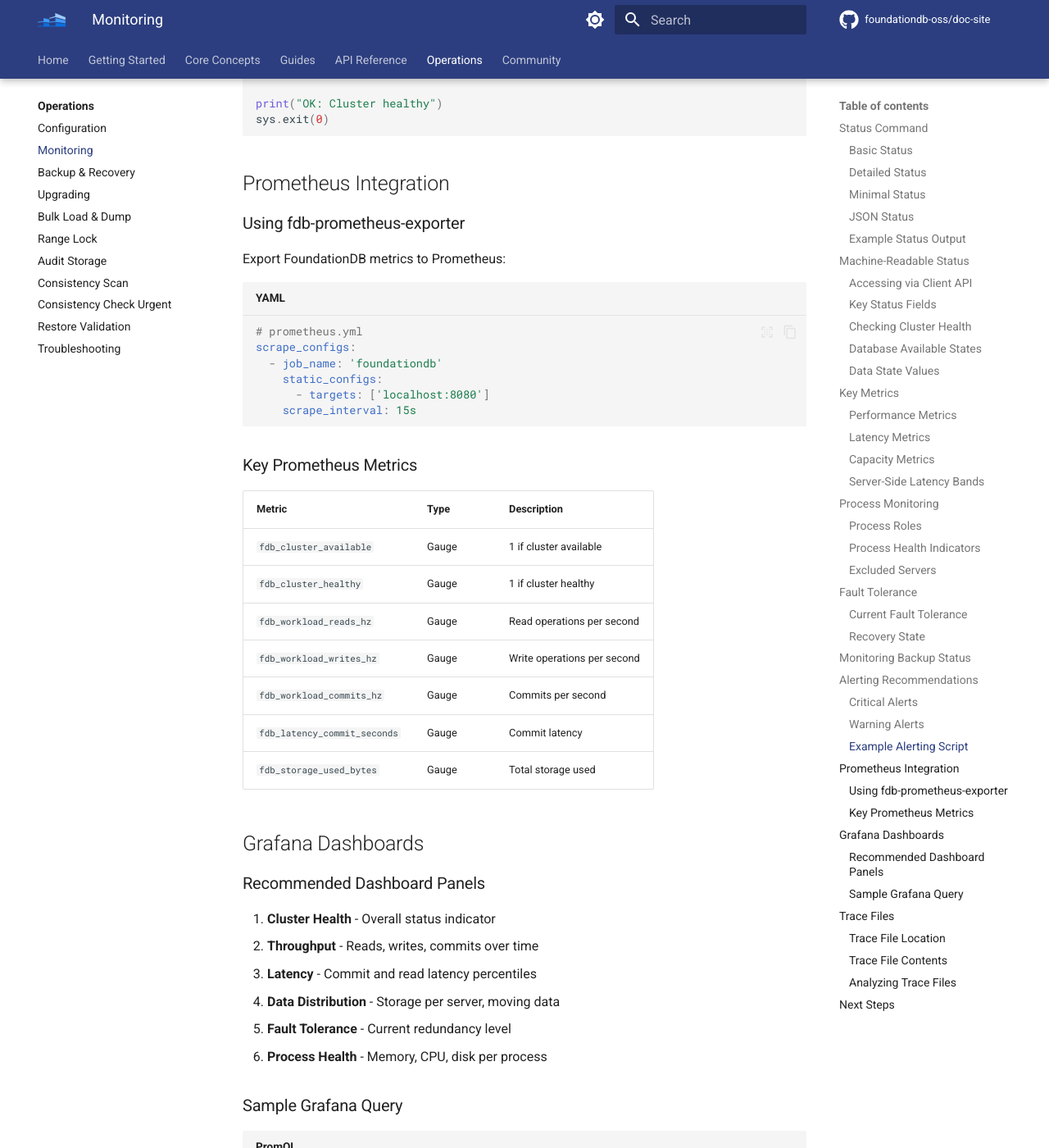
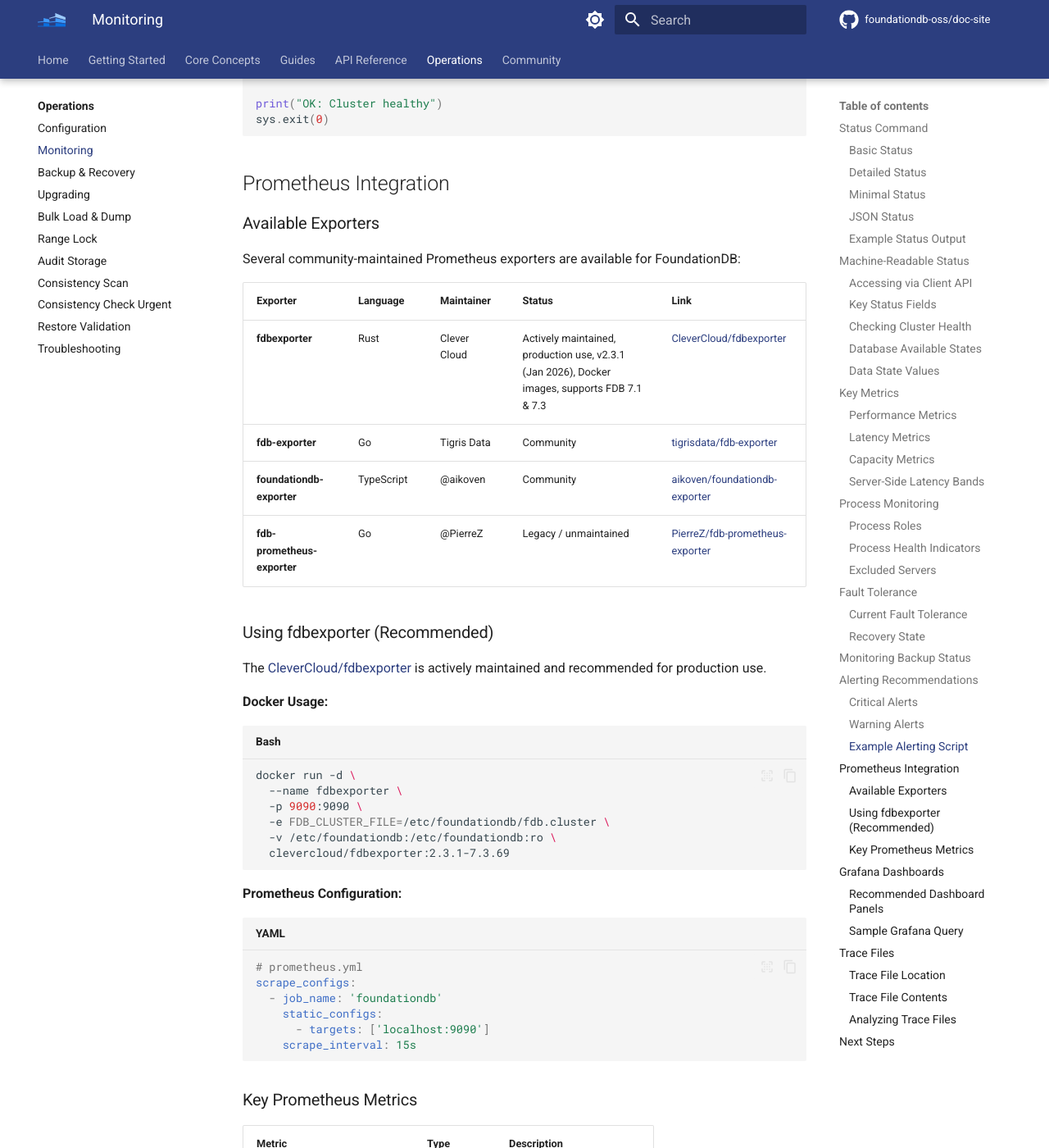
Before and after one commit to foundationdb-oss/doc-site, an MkDocs documentation site: the page built from docs/operations/monitoring.md, in a window 1280 px wide and 1400 px high, scrolled down 8988 px. Shown: the whole window at 82% size. Built offline with MkDocs 1.6.1 and Material for MkDocs 9.7.7, drawn with Linux system fonts in a browser that asks for light colours; comment, search, counter and statistics services are not loaded; the version menu is left out.

Commit message:
Update Prometheus exporter references in monitoring page
- Replace generic fdb-prometheus-exporter reference with table listing 4 community exporters
- Feature CleverCloud/fdbexporter (actively maintained, v2.3.1) with Docker usage example
- Update Prometheus scrape config to use port 9090 (fdbexporter default)
- Preserve Key Prometheus Metrics subsection unchanged
- Build verification: mkdocs build successful

Agent-Id: agent-7ec5c047-71fe-4026-aa61-09734e5a5e6e

````diff
--- a/docs/operations/monitoring.md
+++ b/docs/operations/monitoring.md
@@ -352,16 +352,40 @@ sys.exit(0)
 
 ## Prometheus Integration
 
-### Using fdb-prometheus-exporter
+### Available Exporters
 
-Export FoundationDB metrics to Prometheus:
+Several community-maintained Prometheus exporters are available for FoundationDB:
+
+| Exporter | Language | Maintainer | Status | Link |
+|----------|----------|------------|--------|------|
+| **fdbexporter** | Rust | Clever Cloud | Actively maintained, production use, v2.3.1 (Jan 2026), Docker images, supports FDB 7.1 & 7.3 | [CleverCloud/fdbexporter](https://github.com/CleverCloud/fdbexporter) |
+| **fdb-exporter** | Go | Tigris Data | Community | [tigrisdata/fdb-exporter](https://github.com/tigrisdata/fdb-exporter) |
+| **foundationdb-exporter** | TypeScript | @aikoven | Community | [aikoven/foundationdb-exporter](https://github.com/aikoven/foundationdb-exporter) |
+| **fdb-prometheus-exporter** | Go | @PierreZ | Legacy / unmaintained | [PierreZ/fdb-prometheus-exporter](https://github.com/PierreZ/fdb-prometheus-exporter) |
+
+### Using fdbexporter (Recommended)
+
+The [CleverCloud/fdbexporter](https://github.com/CleverCloud/fdbexporter) is actively maintained and recommended for production use.
+
+**Docker Usage:**
+
+```bash
+docker run -d \
+  --name fdbexporter \
+  -p 9090:9090 \
+  -e FDB_CLUSTER_FILE=/etc/foundationdb/fdb.cluster \
+  -v /etc/foundationdb:/etc/foundationdb:ro \
+  clevercloud/fdbexporter:2.3.1-7.3.69
+```
+
+**Prometheus Configuration:**
 
 ```yaml
 # prometheus.yml
 scrape_configs:
   - job_name: 'foundationdb'
     static_configs:
-      - targets: ['localhost:8080']
+      - targets: ['localhost:9090']
     scrape_interval: 15s
 ```
 
````
